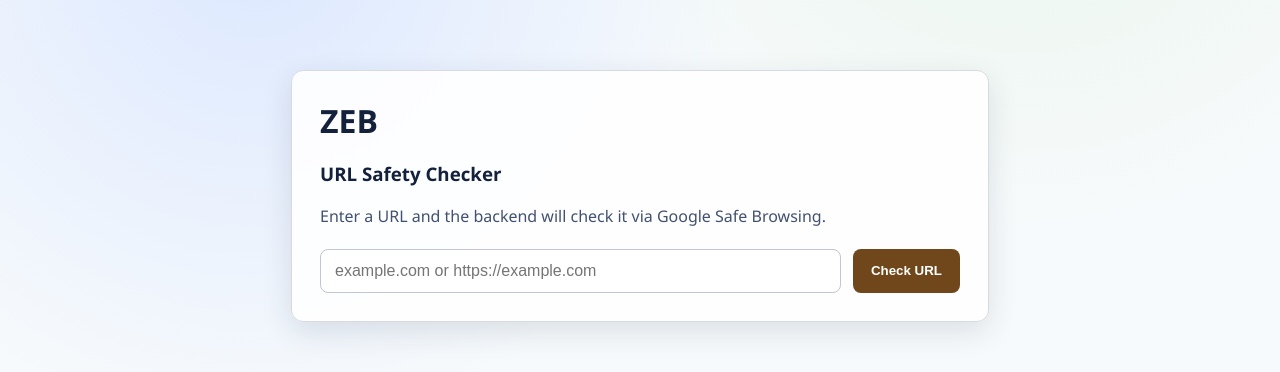
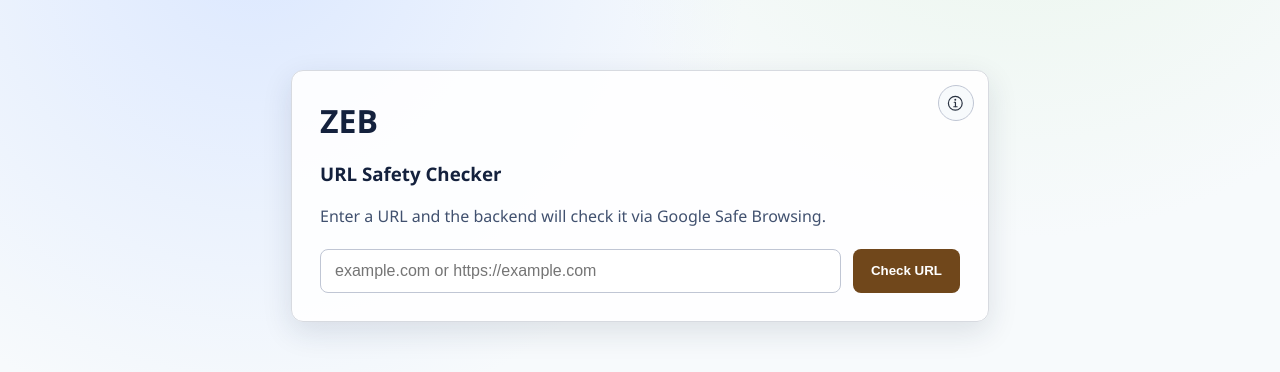
Before and after one commit to temesgensida-code/ZEB, a React app in the folder frontend/: page / in a window 1280 px wide. Shown: the part 228-600 px from the top of the page. Built offline with nearby package versions, Linux system fonts and the light colour scheme; the HTML template or start-up script is replaced by a standard one.

Commit message:
info buttton added

```diff
--- a/frontend/package.json
+++ b/frontend/package.json
@@ -11,7 +11,8 @@
   },
   "dependencies": {
     "react": "^19.2.4",
-    "react-dom": "^19.2.4"
+    "react-dom": "^19.2.4",
+    "react-icons": "^5.6.0"
   },
   "devDependencies": {
     "@eslint/js": "^9.39.4",
--- a/frontend/src/App.css
+++ b/frontend/src/App.css
@@ -7,6 +7,7 @@
 }
 
 .card {
+  position: relative;
   width: min(640px, 100%);
   background: rgba(255, 255, 255, 0.9);
   border: 1px solid #d7dae0;
@@ -24,6 +25,55 @@
   margin-top: 10px;
   margin-bottom: 22px;
   color: #41516f;
+}
+
+.info-toggle {
+  position: absolute;
+  top: 14px;
+  right: 14px;
+  display: inline-grid;
+  place-items: center;
+  align-items: center;
+  border: 1px solid #c0c6d4;
+  border-radius: 999px;
+  width: 36px;
+  height: 36px;
+  padding: 0;
+  margin-bottom: 0;
+  background: #f7fafc;
+  color: #293241;
+  cursor: pointer;
+  font-size: 1.2rem;
+}
+
+.info-toggle:hover {
+  background: #eef3f8;
+}
+
+.info-panel {
+  margin-bottom: 16px;
+  padding: 12px;
+  border: 1px solid #cbd5e1;
+  border-radius: 10px;
+  background: #f8fafc;
+  color: #1f2937;
+}
+
+.info-panel h2 {
+  margin: 0 0 8px;
+  font-size: 1rem;
+}
+
+.info-panel ul {
+  margin: 0;
+  padding-left: 20px;
+}
+
+.assurance-note {
+  margin-top: 10px;
+  font-size: 0.95rem;
+  font-weight: 600;
+  color: #7a2e0e;
 }
 
 .checker-form {
--- a/frontend/src/App.jsx
+++ b/frontend/src/App.jsx
@@ -1,11 +1,13 @@
 import { useState } from 'react'
 import './App.css'
+import { IoInformationCircleOutline } from "react-icons/io5";
 
 function App() {
   const [url, setUrl] = useState('')
   const [loading, setLoading] = useState(false)
   const [result, setResult] = useState(null)
   const [error, setError] = useState('')
+  const [showInfo, setShowInfo] = useState(false)
 
   async function handleSubmit(event) {
     event.preventDefault()
@@ -51,6 +53,36 @@
         <p className="subtitle">
           Enter a URL and the backend will check it via Google Safe Browsing.
         </p>
+
+        <button
+          type="button"
+          className="info-toggle"
+          onClick={() => setShowInfo((current) => !current)}
+          aria-expanded={showInfo}
+          aria-label={showInfo ? 'Hide checks info' : 'Show checks info'}
+          title={showInfo ? 'Hide checks info' : 'Show checks info'}
+        >
+          <IoInformationCircleOutline />
+        </button>
+
+        {showInfo && (
+          <div className="info-panel">
+            <h2>What This Checker Tests</h2>
+            <ul>
+              <li>Google Safe Browsing threat matches (malware, phishing, unwanted software)</li>
+              <li>URL structure risks (IP-based links, suspicious TLDs, typosquatting patterns)</li>
+              <li>Domain age from WHOIS (newly registered domains are higher risk)</li>
+              <li>Redirect chain risks (too many redirects or suspicious redirect hops)</li>
+              <li>Sandbox HTML preview with no JavaScript execution</li>
+              <li>Suspicious login form patterns and high-pressure phishing keywords</li>
+              <li>Suspicious script sources and script obfuscation-like patterns</li>
+            </ul>
+            <p className="assurance-note">
+              Important: We cannot guarantee 100% assurance for any URL. Malicious sites can
+              constantly change strategy and evade automated checks.
+            </p>
+          </div>
+        )}
 
         <form className="checker-form" onSubmit={handleSubmit}>
           <input
```
Also changed, not shown: 1 other file (tests, documents, lock files or other folders).
